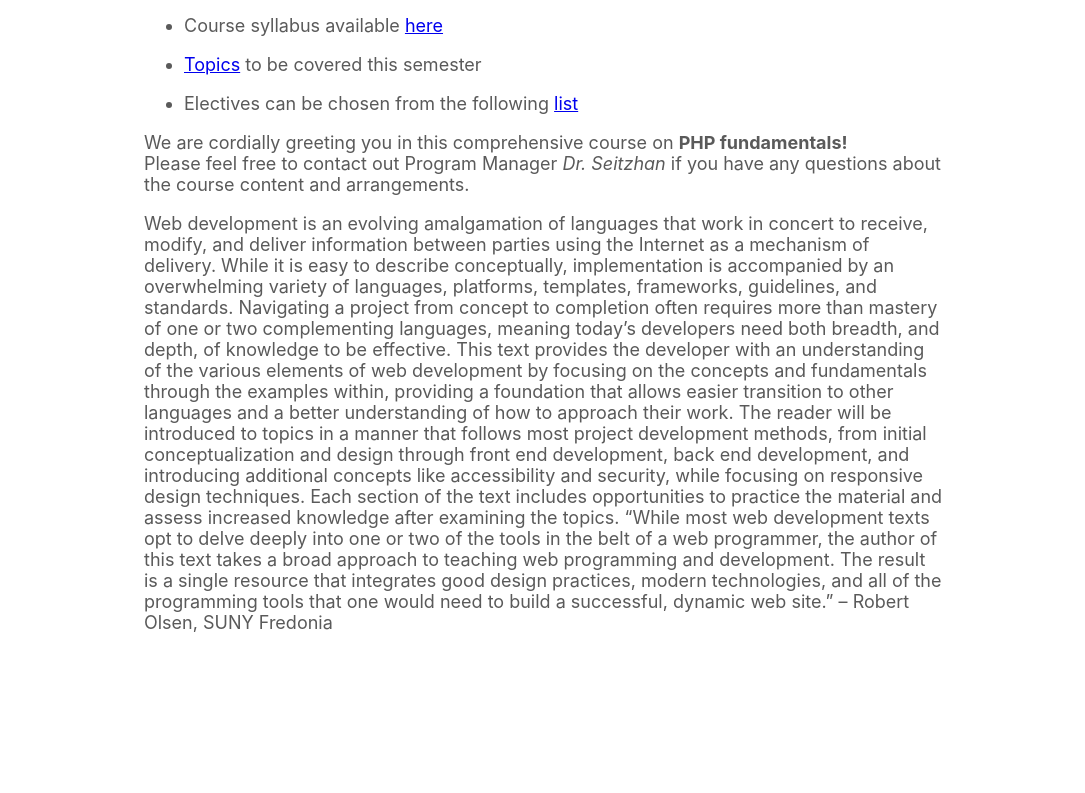
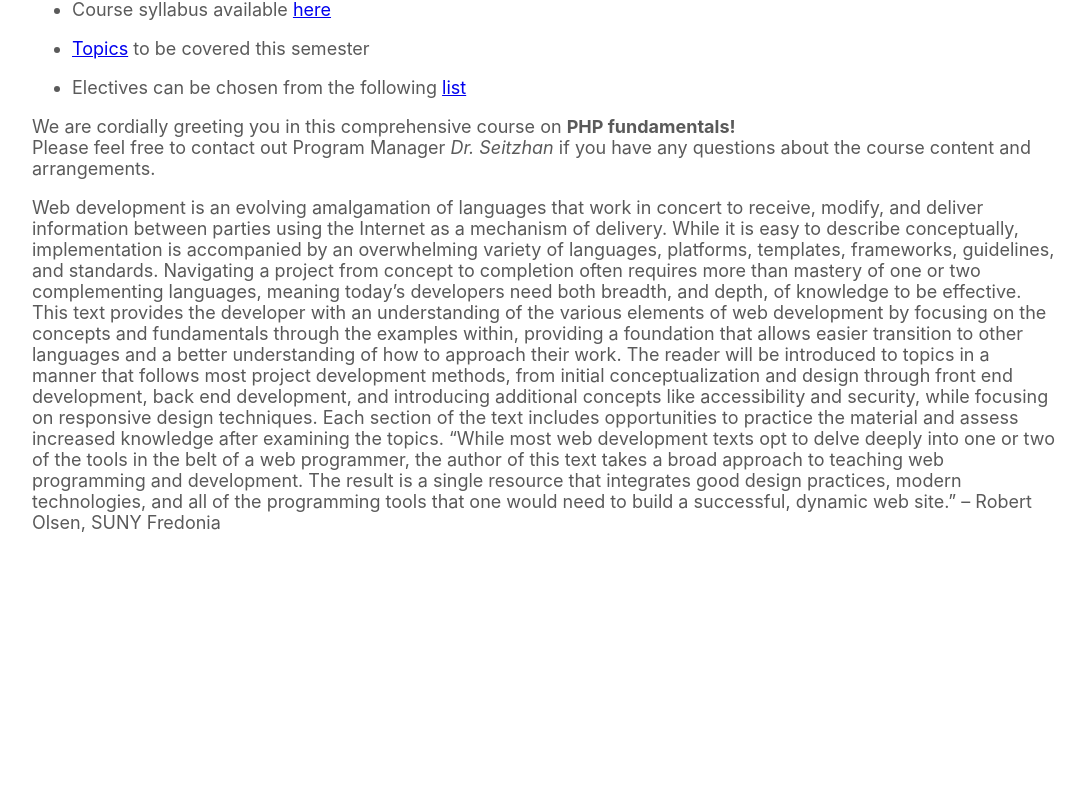
Before and after one commit to zhanar-seitzhan/draft, a plain HTML site: page index.html in a window 1280 px wide. Shown: the part 133-926 px from the top of the page, without its empty margins (96-1181 px from the left). After the commit the page ends 800 px from the top, so only its background shows below. Drawn offline with Linux system fonts and the light colour scheme.

Commit message:
Update style.css

```diff
--- a/style.css
+++ b/style.css
@@ -2,7 +2,7 @@ body {
   font-family: -apple-system, BlinkMacSystemFont, "Segoe UI", "Roboto", "Oxygen",
     "Ubuntu", "Cantarell", "Fira Sans", "Droid Sans", "Helvetica Neue",
     sans-serif;
-  margin: 5rem 15rem 10rem;
+margin: 5% 10%;
   font-size: large;
   color: #5a5a5a;
 }
```
